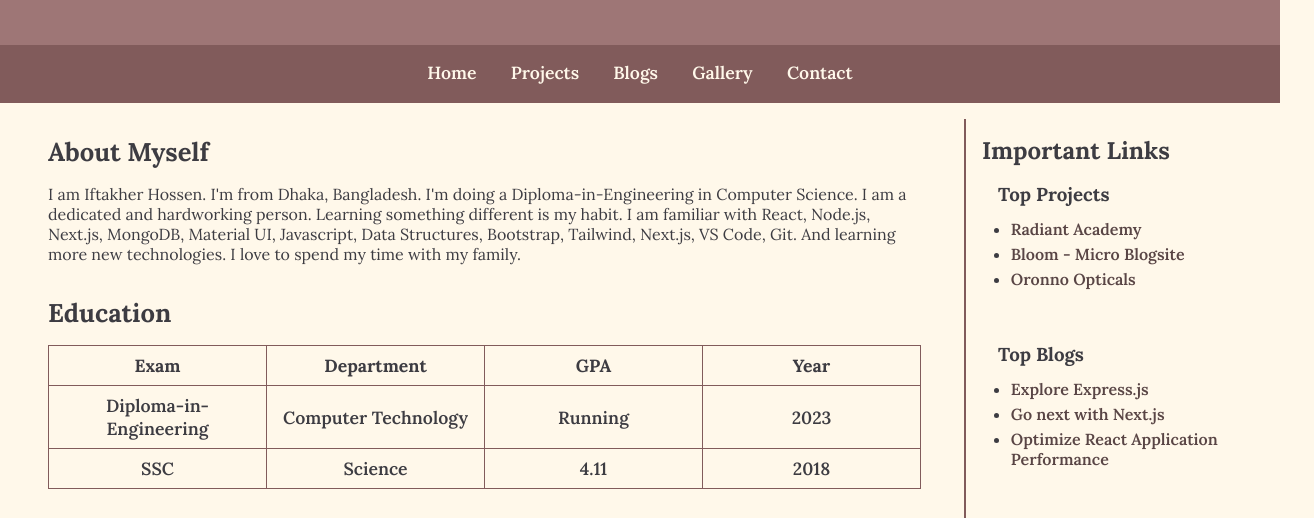
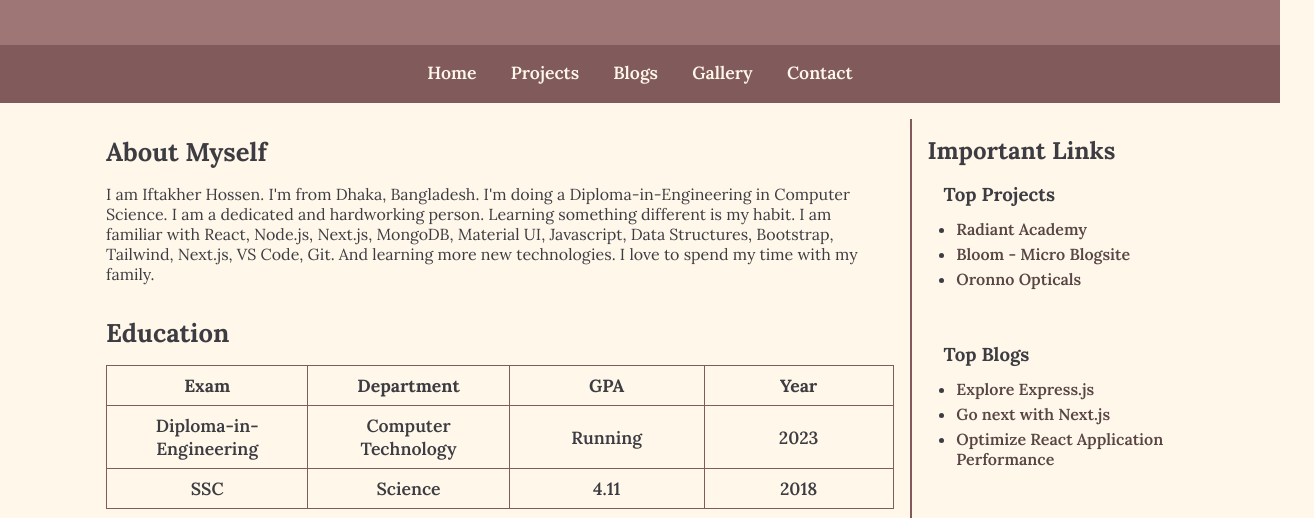
Before and after one commit to iftakherhossen/basic-website, a plain HTML site: page index.html in a window 1280 px wide. Shown: the part 155-673 px from the top of the page, 1314 px wide, since content can reach past the window. Drawn offline with Linux system fonts and the light colour scheme; a web font is replaced by a local one.

Commit message:
Change size

```diff
--- a/style.css
+++ b/style.css
@@ -47,7 +47,7 @@ nav a:hover {
      display: flex;
      justify-content: center;
      padding: 1rem 2rem;
-     width: 1250px;
+     width: 1100px;
      margin: 0 auto;
 }
 
```
